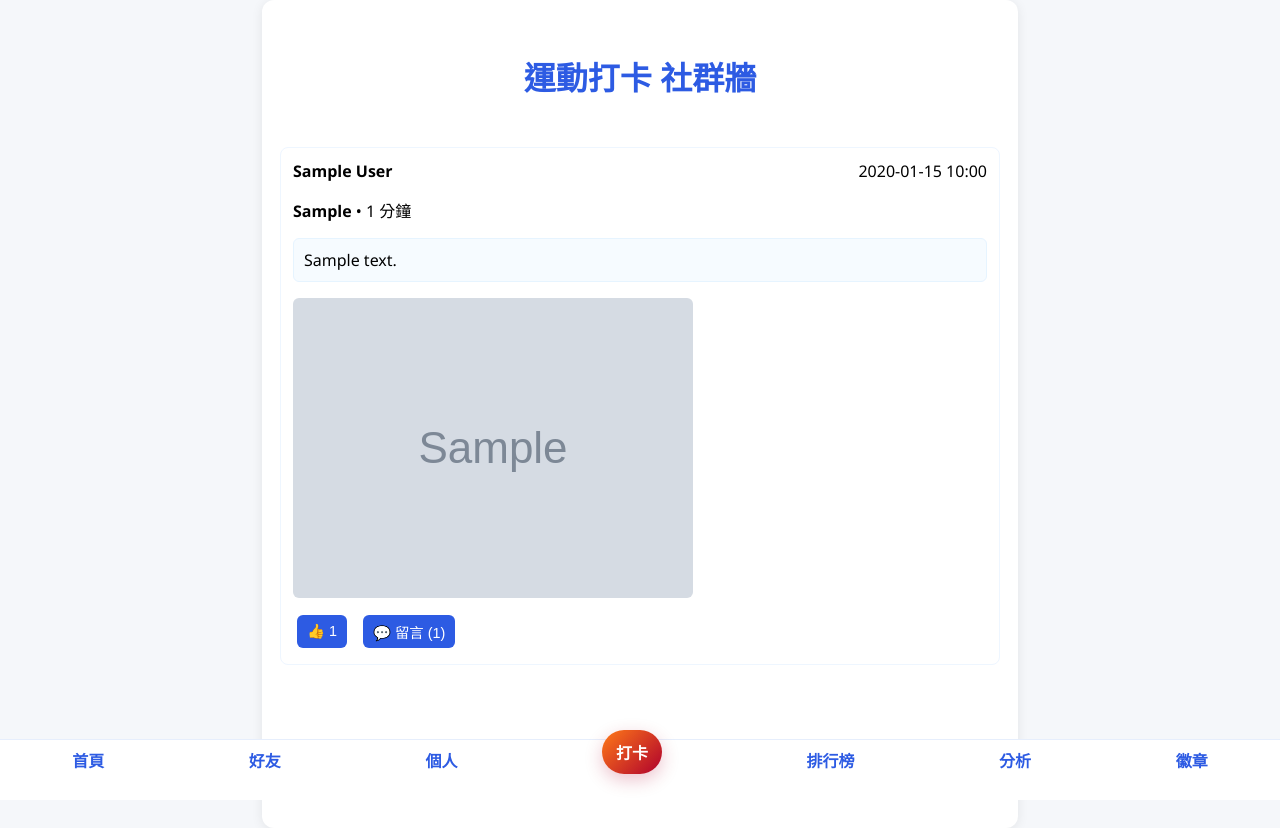
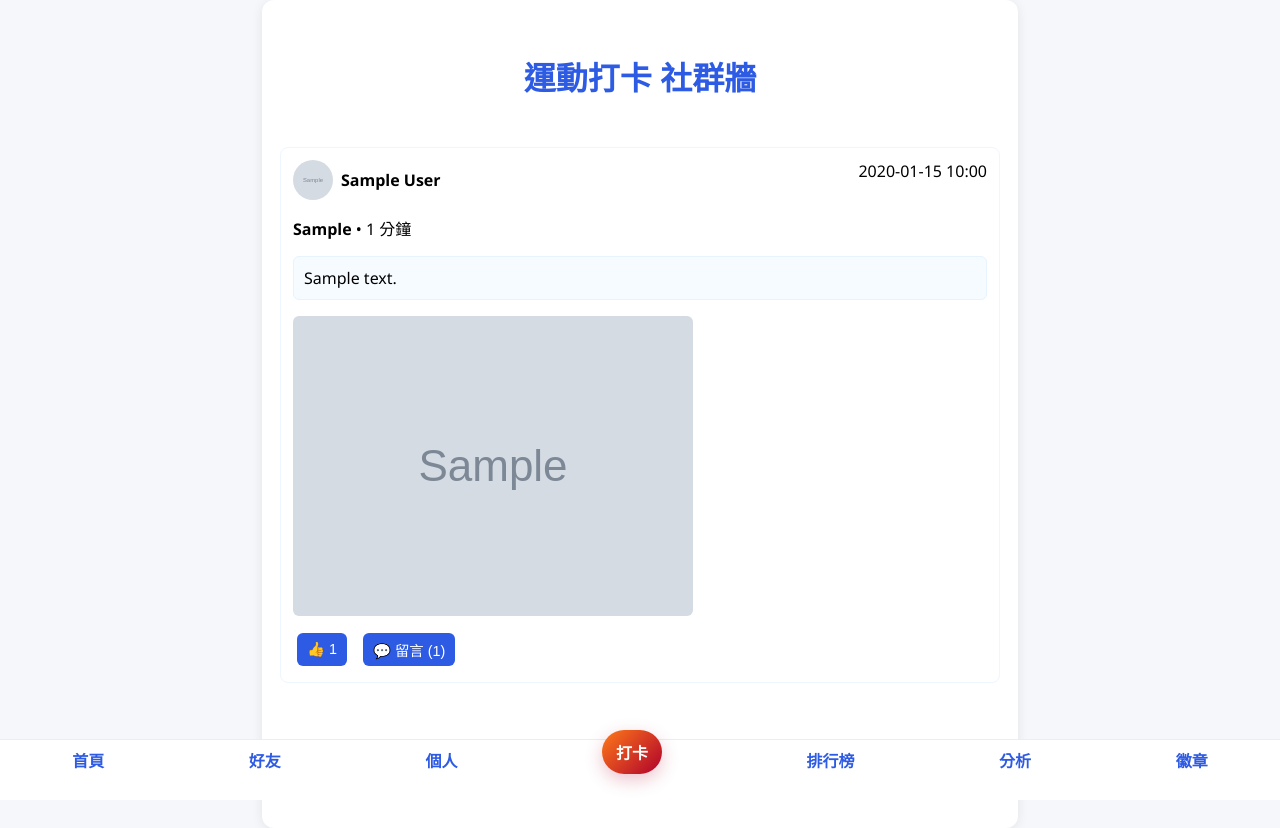
Before and after one commit to jimmy0904229-collab/health-streak-app, a Flask app: page / in a window 1280 px wide. Run offline with Flask 3, Linux system fonts and the light colour scheme; a user stored in the database is signed in; tables that the repository leaves empty hold one stand-in row (values such as "Sample post"); grey boxes marked "Sample" are stand-in pictures.

Commit message:
Show avatars in posts (inline) and profile; include avatar URL in posts payload

```diff
--- a/app.py
+++ b/app.py
@@ -382,6 +382,7 @@ def index():
         posts.append({
             'id': p.id,
             'user': p.user.display_name or p.user.username,
+            'avatar': p.user.avatar,
             'sport': p.sport,
             'minutes': p.minutes,
             'message': p.message,
--- a/static/style.css
+++ b/static/style.css
@@ -163,10 +163,16 @@ button[type="submit"] {
 .search-result-item button { background:#2d5be3; color:#fff; border-radius:6px; }
 /* Avatar styles */
 .avatar {
+    width: 40px;
+    height: 40px;
+    border-radius: 50%;
+    object-fit: cover;
+    vertical-align: middle;
+}
+
+.profile-avatar {
     width: 100px;
     height: 100px;
-    border-radius: 50%;
-    object-fit: cover;
     display: block;
     margin: 0 auto 16px;
 }
--- a/templates/index.html
+++ b/templates/index.html
@@ -15,7 +15,14 @@
             {% for post in posts %}
             <article class="post" data-post-id="{{ post.id }}">
                 <div class="post-header">
-                    <strong class="post-user">{{ post.user }}</strong>
+                    <div style="display:flex; align-items:center; gap:8px;">
+                        {% if post.avatar %}
+                            <img src="{{ post.avatar }}" class="avatar" alt="avatar">
+                        {% else %}
+                            <div class="avatar placeholder">{{ post.user[0]|upper }}</div>
+                        {% endif %}
+                        <strong class="post-user">{{ post.user }}</strong>
+                    </div>
                     <span class="post-time">{{ post.created_at }}</span>
                 </div>
                 <div class="post-body">
--- a/templates/profile.html
+++ b/templates/profile.html
@@ -10,7 +10,7 @@
         <h2>個人主頁</h2>
         <div class="profile-card">
             {% if profile.avatar %}
-                <img src="{{ profile.avatar }}" alt="大頭貼" class="avatar">
+                <img src="{{ profile.avatar }}" alt="大頭貼" class="avatar profile-avatar">
             {% else %}
                 <p>尚未上傳大頭貼</p>
             {% endif %}
```
